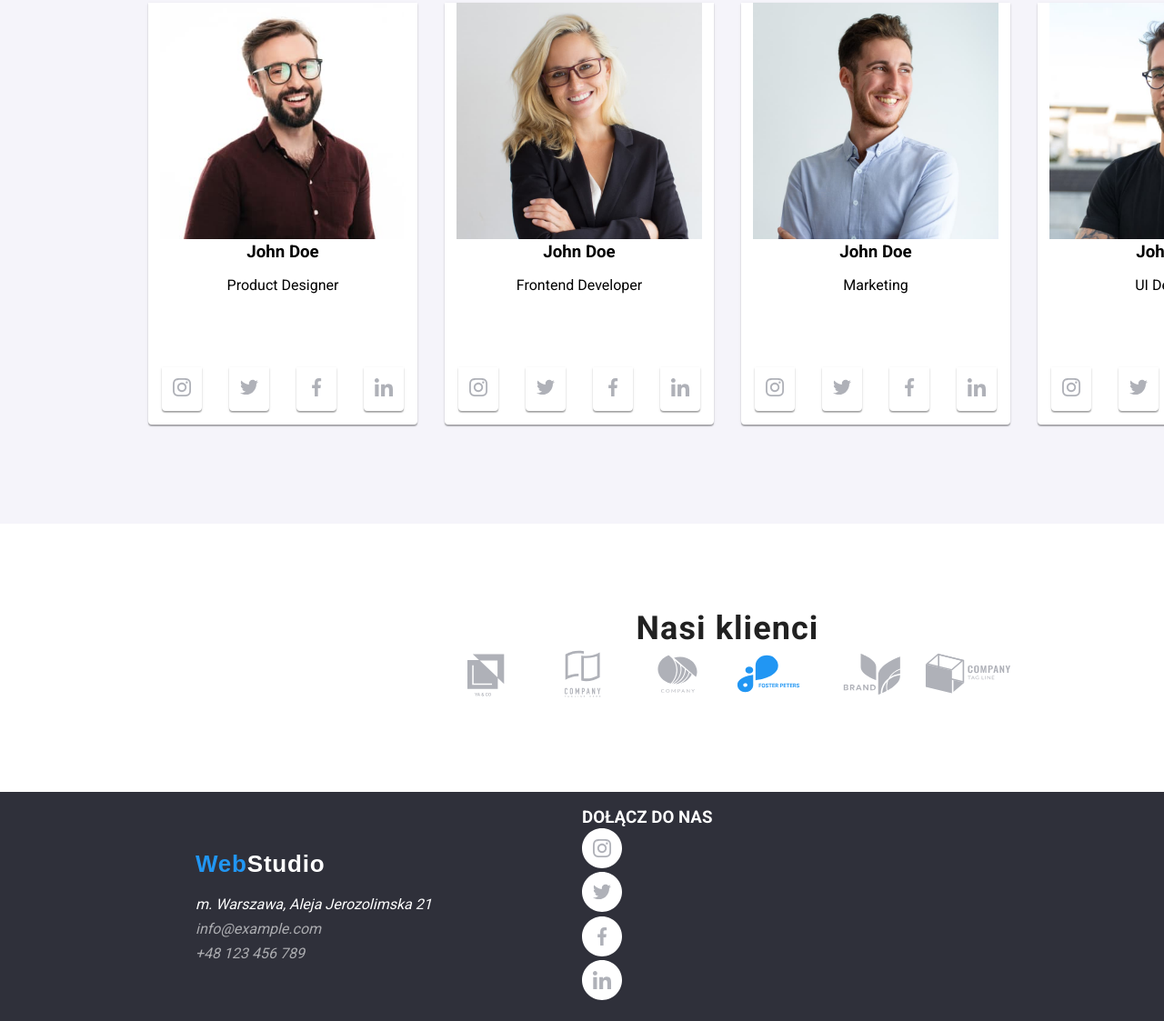
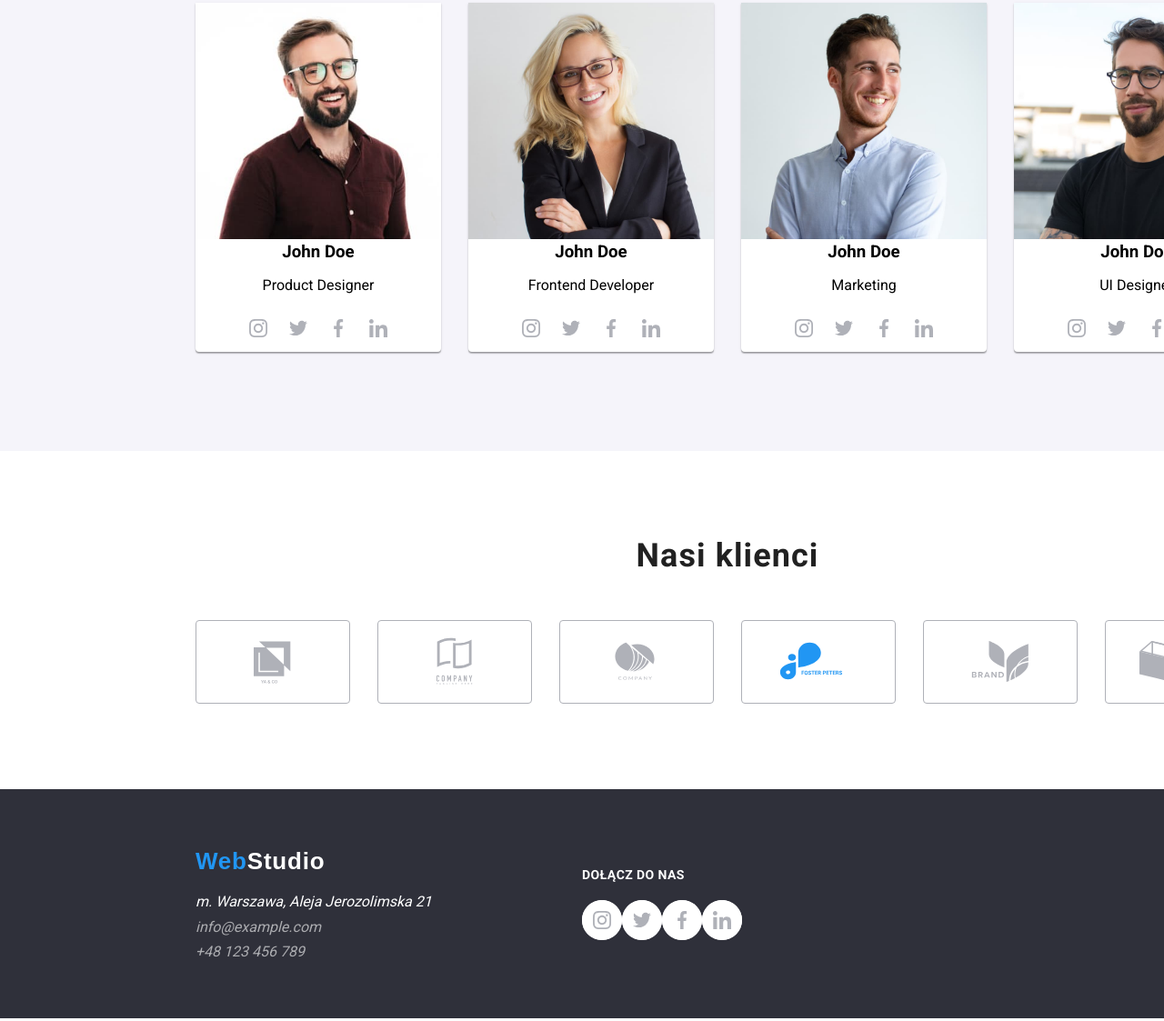
Before and after one commit to dmjs23/goit-markup-hw-04, a plain HTML site: page index.html in a window 1280 px wide. Shown: the part 1930-3053 px from the top of the page at 91% size. Drawn offline with Linux system fonts and the light colour scheme.

Commit message:
Update styles.css

```diff
--- a/css/styles.css
+++ b/css/styles.css
@@ -166,7 +166,7 @@ ul {
   transform: scale(0.95);
 }
 
-.main_section_2 .container{
+.main_section_2 .container {
   display: flex;
   justify-content: center;
 }
@@ -189,11 +189,11 @@ ul {
   padding: 25px 0;
   height: 120px;
 }
-.section_2_div{
+.section_2_div {
   width: 270px;
 }
-.icon_section_2 .icon{
-  height: 70px;;
+.icon_section_2 .icon {
+  height: 70px;
 }
 .main_section_3 {
   text-align: center;
@@ -216,24 +216,52 @@ ul {
 }
 .main_section_4 ul {
   display: inline-flex;
-  margin-top: 50px;
 }
-.main_section_4 li {
+.main_section_4 h2 {
+  margin-bottom: 50px;
+}
+
+.section_4_main_list {
   background-color: #fff;
   margin: 15px;
   box-shadow: 0px 1px 3px rgba(0, 0, 0, 0.12), 0px 1px 1px rgba(0, 0, 0, 0.14),
     0px 2px 1px rgba(0, 0, 0, 0.2);
   border-radius: 0px 0px 4px 4px;
 }
+.icon-team {
+  width: 44px;
+  height: 44px;
+  border-radius: 50%;
+  background-color: #fff;
+}
+.icon-team:hover,
+.icon-team:focus {
+  background-color: var(--main-color);
+}
 .main_section_5 {
   text-align: center;
   padding-top: 94px;
 }
-.main_section_5 ul{
+.main_section_5 h2 {
+  margin-bottom: 50px;
+}
+.main_section_5 ul {
   display: flex;
   justify-content: center;
   margin: 0 215px;
 }
+.icon-client {
+  border: 1px solid #afb1b8;
+  box-sizing: border-box;
+  border-radius: 4px;
+  margin: 0 15px;
+  width: 170px;
+  height: 92px;
+  display: flex;
+  justify-content: center;
+  align-items: center;
+}
+
 /* ----- END MAIN MAIN ----- */
 
 /* ----- PORTFOLIO MAIN ----- */
@@ -304,6 +332,7 @@ ul {
   min-height: 252px;
   display: flex;
   align-items: center;
+  justify-content: flex-start;
 }
 .end {
   color: #fff;
@@ -316,4 +345,17 @@ ul {
 .footer_adress ul li:not(:last-child) {
   margin-bottom: 9px;
 }
+
+.footer_designed .container .join {
+  display: flex;
+}
+.footer_designed .container h3 {
+  font-style: normal;
+  font-weight: 700;
+  font-size: 14px;
+  line-height: 16px;
+  letter-spacing: 0.03em;
+  color: #ffffff;
+  margin-bottom: 20px;
+}
 /* -----END FOOTER ----- */
```
